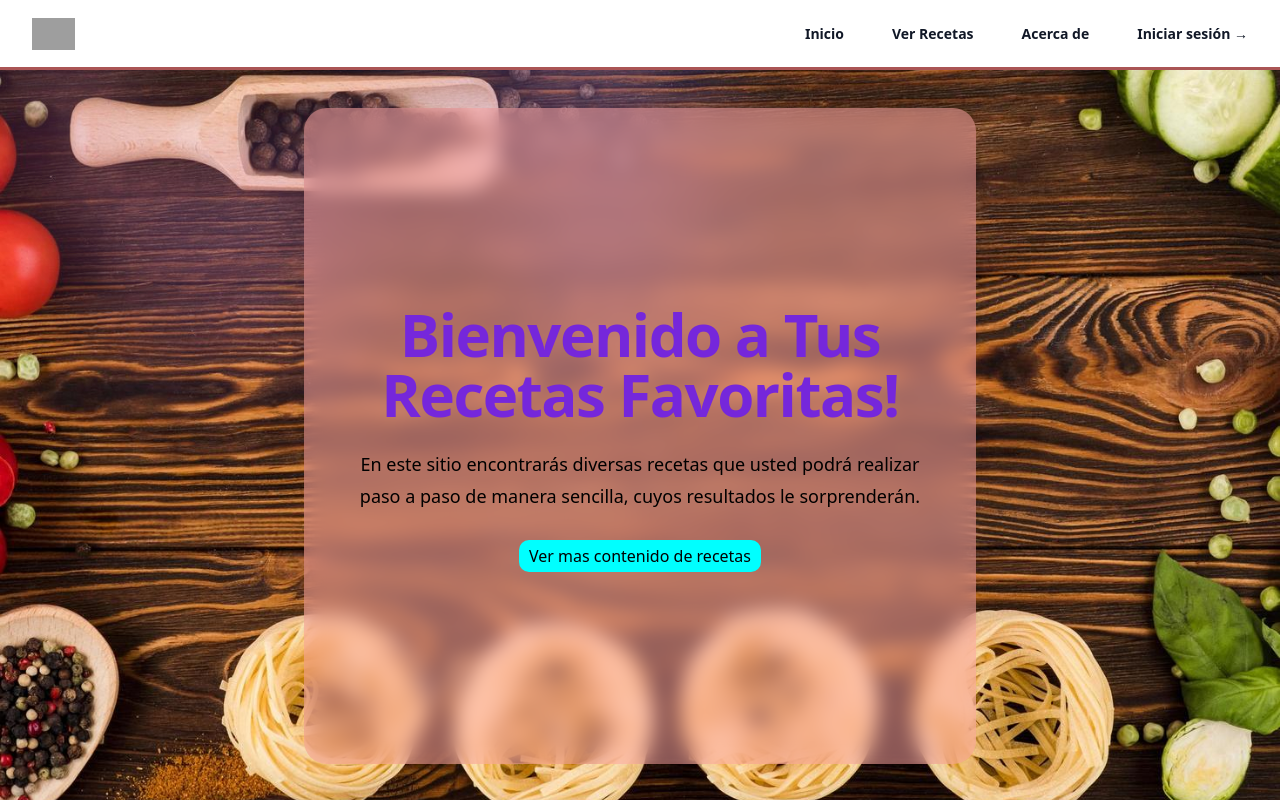
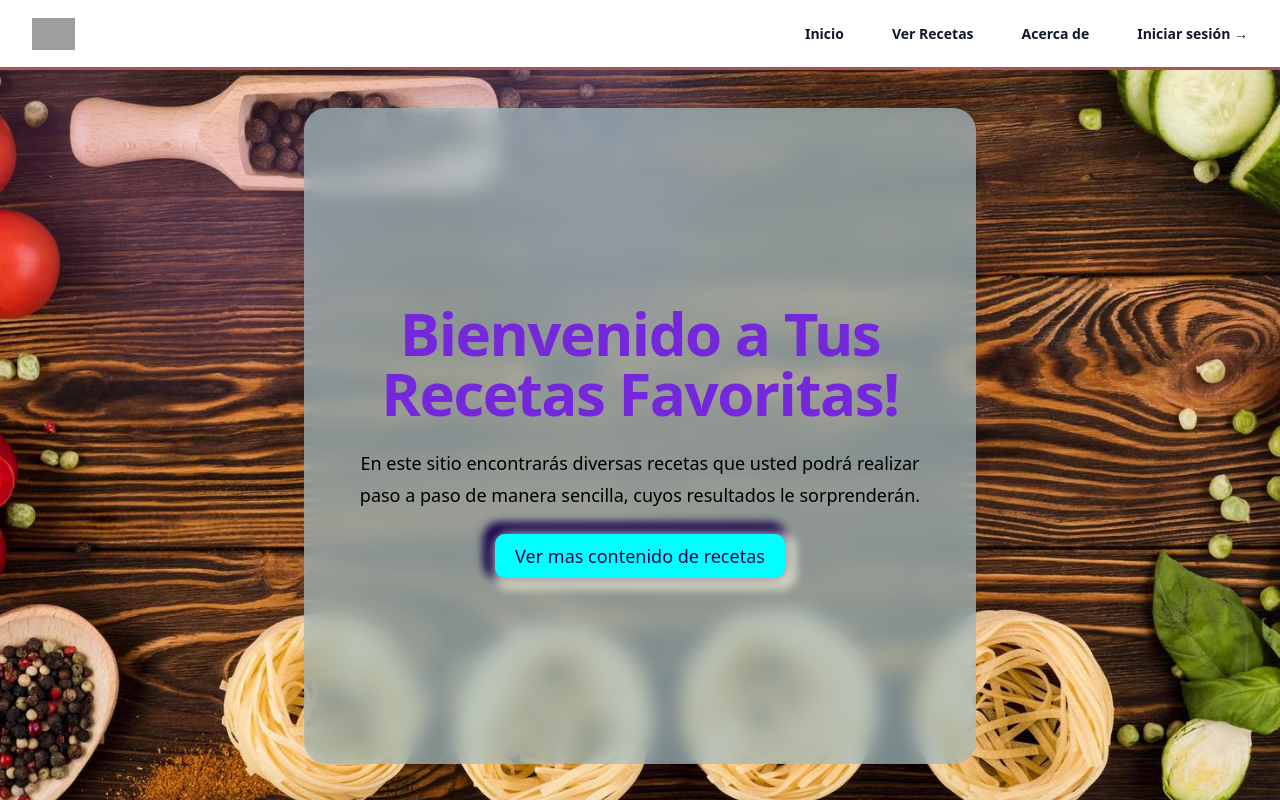
Before and after one commit to Isra0524/recetas, an Angular app in the folder client/: page / in a window 1280 px wide. Built offline with nearby package versions, Linux system fonts and the light colour scheme; grey boxes are pictures that could not be loaded.

Commit message:
cambios Fernanda boton

```diff
--- a/client/src/styles.css
+++ b/client/src/styles.css
@@ -21,7 +21,7 @@
   -webkit-backdrop-filter: blur(10px);
   backdrop-filter: blur(10px);
   border-radius: 23px;
-  background: rgb(255 168 168 / 50%);
+  background: rgba(163, 190, 195, 0.715);
   height: 82vh;
   display: flex;
   align-items: center;
@@ -102,3 +102,11 @@ nav{
   height: 70px;
   border-bottom: 3px solid rgb(170, 85, 85);
 }
+
+.btm-recetas {
+  font-size: 18px;
+  padding: 10px 20px;
+  box-shadow: 5px 5px 8px 7px rgba(245, 245, 220, 0.619), -5px -5px 8px 7px;
+  color: rgb(24, 6, 77);
+  font-weight: 500;
+}
```
